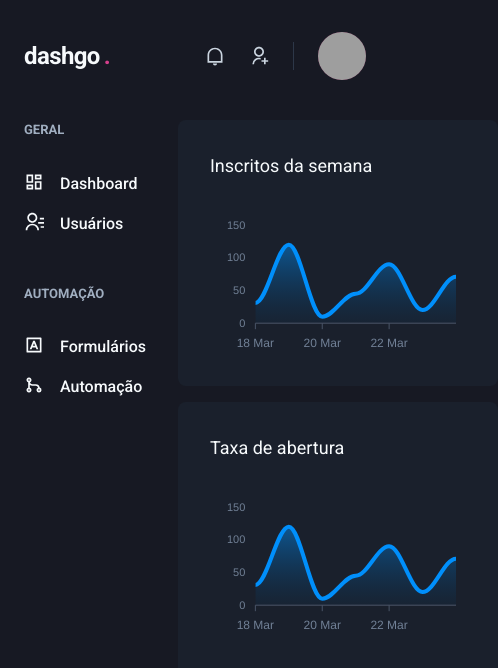
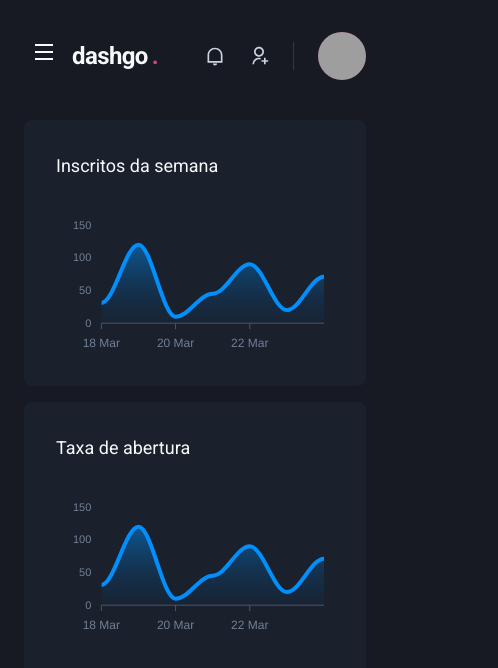
Before and after one commit to MatFregulia/Dashgo, a Next.js app: page /dashboard in a window 390 px wide. Shown: the top 668 px of the page, 498 px wide, since content can reach past the window. Built offline with nearby package versions, Linux system fonts and the light colour scheme; grey boxes are pictures that could not be loaded.

Commit message:
Sidebar responsivo

```diff
--- a/src/components/Header/index.tsx
+++ b/src/components/Header/index.tsx
@@ -1,4 +1,6 @@
-import { Flex, useBreakpointValue } from '@chakra-ui/react'
+import { Flex, Icon, IconButton, useBreakpointValue } from '@chakra-ui/react'
+import { RiMenuLine } from 'react-icons/ri';
+import { useSidebarDrawer } from '../../contexts/SidebarDrawerContext';
 
 import { Logo } from '../Header/Logo';
 import { NotificationsNav } from '../Header/NotificationsNav';
@@ -6,6 +8,8 @@
 import { SearchBox } from '../Header/SearchBox';
 
 export function Header() {
+    const { onOpen } = useSidebarDrawer()
+
     const isWideVersion = useBreakpointValue({
         base: false,
         lg: true,
@@ -13,6 +17,19 @@
 
     return (
         <Flex as="header" w="100%" maxWidth={1400} h="20" mx="auto" mt="4" px="6" align="center">
+            { !isWideVersion && (
+                <IconButton
+                    aria-label="Open navigation"
+                    icon={<Icon as={RiMenuLine} />}
+                    fontSize="24"
+                    variant="unstyled"
+                    onClick={onOpen}
+                    mr="2"
+                >
+
+                </IconButton>
+            ) }
+
             <Logo />
 
             { isWideVersion && <SearchBox /> }
--- /dev/null
+++ b/src/components/Sidebar/SidebarNav.tsx
@@ -0,0 +1,19 @@
+import { Stack } from "@chakra-ui/react";
+import { RiContactsLine, RiDashboardLine, RiGitMergeLine, RiInputMethodLine } from "react-icons/ri";
+import { NavLink } from "./NavLink";
+import { NavSection } from "./NavSection";
+
+export function SidebarNav() {
+    return (
+        <Stack spacing="12" align="flex-start">
+            <NavSection title="GERAL">
+                <NavLink icon={RiDashboardLine}>Dashboard</NavLink>
+                <NavLink icon={RiContactsLine}>Usuários</NavLink>
+            </NavSection>
+            <NavSection title="AUTOMAÇÃO">
+                <NavLink icon={RiInputMethodLine}>Formulários</NavLink>
+                <NavLink icon={RiGitMergeLine}>Automação</NavLink>
+            </NavSection>
+        </Stack>
+    );
+}
--- a/src/components/Sidebar/index.tsx
+++ b/src/components/Sidebar/index.tsx
@@ -1,21 +1,37 @@
-import { Box ,Stack } from "@chakra-ui/react";
-import { RiContactsLine, RiDashboardLine, RiGitMergeLine, RiInputMethodLine } from "react-icons/ri";
-import { NavLink } from "./NavLink";
-import { NavSection } from "./NavSection";
+import { Box, Drawer, DrawerBody, DrawerCloseButton, DrawerContent, DrawerHeader, DrawerOverlay, useBreakpointValue } from "@chakra-ui/react";
+import React from "react";
+import { useSidebarDrawer } from "../../contexts/SidebarDrawerContext";
+
+import { SidebarNav } from "./SidebarNav";
 
 export function Sidebar() {
+    const { isOpen, onClose } = useSidebarDrawer()
+
+    const isDrawerSidebar = useBreakpointValue({
+        base: true,
+        lg: false,
+    })
+
+    if (isDrawerSidebar) {
+        return (
+            <Drawer isOpen={isOpen} placement="left" onClose={onClose}>
+                <DrawerOverlay>
+                    <DrawerContent bg="gray.800" padding="4">
+                        <DrawerCloseButton mt="6" />
+                        <DrawerHeader>Navegação</DrawerHeader>
+
+                        <DrawerBody>
+                            <SidebarNav />
+                        </DrawerBody>
+                    </DrawerContent>
+                </DrawerOverlay>
+            </Drawer>
+        );
+    }
+
     return (
         <Box as="aside" w="64" mr="8">
-            <Stack spacing="12" align="flex-start">
-                <NavSection title="GERAL">
-                    <NavLink icon={RiDashboardLine}>Dashboard</NavLink>
-                    <NavLink icon={RiContactsLine}>Usuários</NavLink>
-                </NavSection>
-                <NavSection title="AUTOMAÇÃO">
-                    <NavLink icon={RiInputMethodLine}>Formulários</NavLink>
-                    <NavLink icon={RiGitMergeLine}>Automação</NavLink>
-                </NavSection>
-            </Stack>
+            <SidebarNav />
         </Box>
     );
 }
--- /dev/null
+++ b/src/contexts/SidebarDrawerContext.tsx
@@ -0,0 +1,29 @@
+import { useDisclosure, UseDisclosureReturn } from "@chakra-ui/react";
+import { useRouter } from "next/router";
+import { createContext, ReactNode, useContext, useEffect } from "react";
+
+interface SidebarDrawerProviderProps {
+    children: ReactNode;
+}
+
+type SidebarDrawerContextData = UseDisclosureReturn
+
+const SidebarDrawerContext = createContext({} as SidebarDrawerContextData);
+
+export function SidebarDrawerProvider({ children }: SidebarDrawerProviderProps) {
+    const disclosure = useDisclosure();
+    const router = useRouter();
+
+    useEffect(() => {
+        disclosure.onClose()
+    // eslint-disable-next-line react-hooks/exhaustive-deps
+    }, [router.asPath])
+
+    return (
+        <SidebarDrawerContext.Provider value={disclosure}>
+            {children}
+        </SidebarDrawerContext.Provider>
+    )
+}
+
+export const useSidebarDrawer = () => useContext(SidebarDrawerContext)
--- a/src/pages/_app.tsx
+++ b/src/pages/_app.tsx
@@ -2,10 +2,14 @@
 import { ChakraProvider } from '@chakra-ui/react'
 import { theme } from '../styles/theme'
 
+import { SidebarDrawerProvider } from '../contexts/SidebarDrawerContext'
+
 function MyApp({ Component, pageProps }: AppProps) {
   return (
     <ChakraProvider theme={theme}>
-      <Component {...pageProps} />
+      <SidebarDrawerProvider>
+        <Component {...pageProps} />
+      </SidebarDrawerProvider>
     </ChakraProvider>
   )
 }
```
